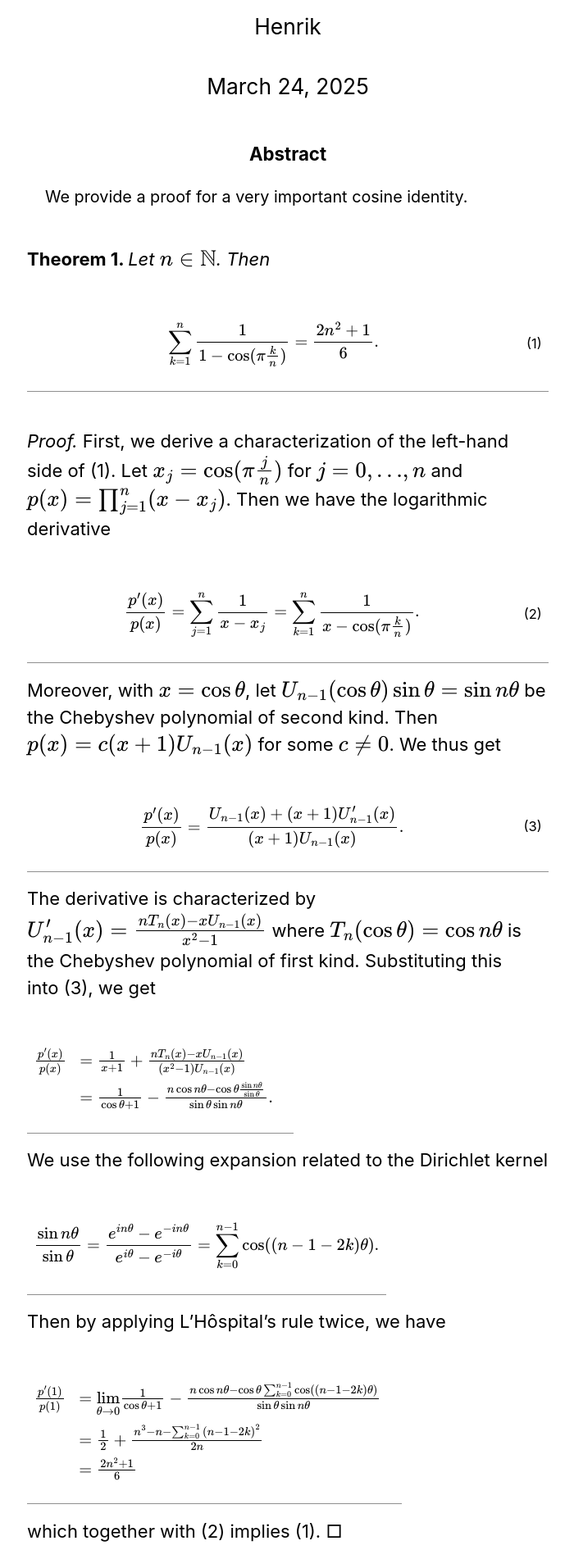
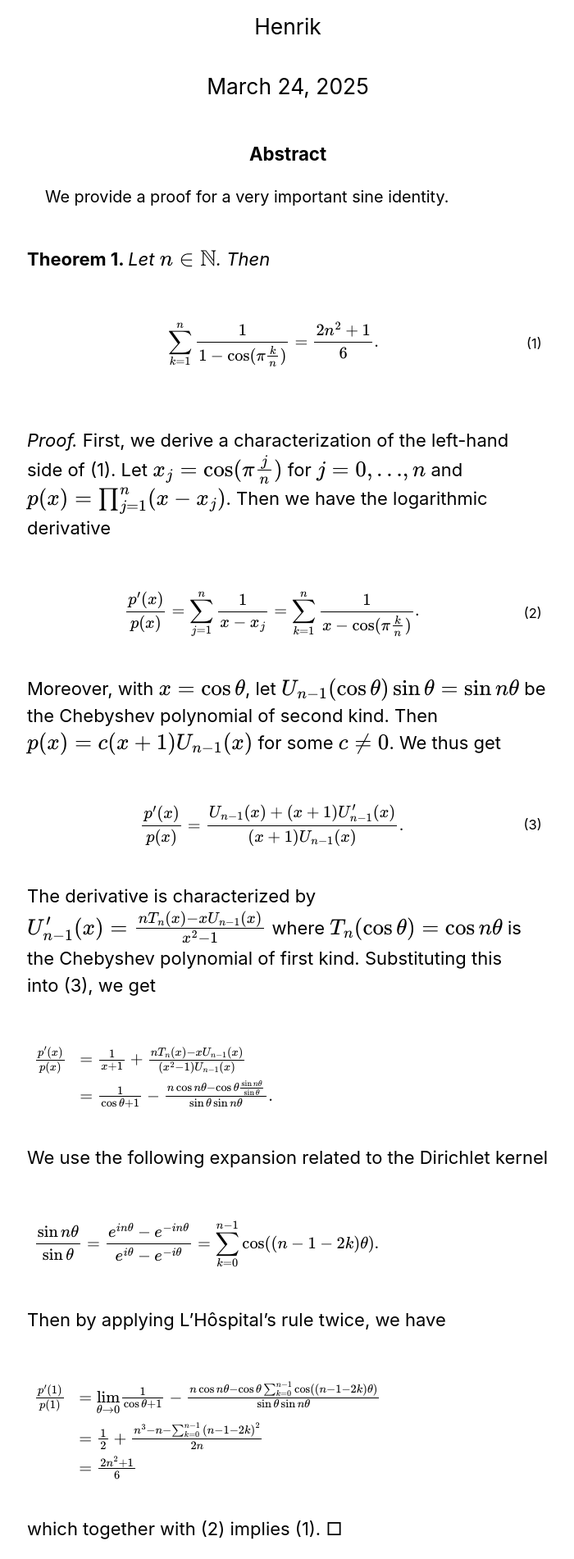
Before and after one commit to HEisenmann/HEisenmann.github.io, a Jekyll site: the page built from _posts/2025-03-24-Math_content.md, in a window 1280 px wide. Shown: the part 393-2295 px from the top of the page at 82% size, without its empty margins (289-989 px from the left). Built offline with Jekyll 4.4.1, drawn with Linux system fonts in a browser that asks for light colours; cached includes are drawn as plain includes; a script that is not in the unit is left out.

Commit message:
mathcontent test

```diff
--- a/_posts/2025-03-24-Math_content.md
+++ b/_posts/2025-03-24-Math_content.md
@@ -13,6 +13,9 @@
 <meta charset='utf-8' />
 <meta content='TeX4ht (https://tug.org/tex4ht/)' name='generator' />
 <meta content='width=device-width,initial-scale=1' name='viewport' />
+<link href='main.css' rel='stylesheet' type='text/css' />
+<meta content='main.tex' name='src' />
+ <script async='async' id='MathJax-script' src='https://cdn.jsdelivr.net/npm/mathjax@3/es5/mml-chtml.js' type='text/javascript'></script>
 </head><body>
    <div class='maketitle'>
 
@@ -26,7 +29,7 @@
 <h3 class='abstracttitle'>
 <span class='cmbx-9'>Abstract</span>
 </h3>
-     <!-- l. 52 --><p class='noindent'><span class='cmr-9'>We provide a proof for a very important cosine identity.</span>
+     <!-- l. 52 --><p class='noindent'><span class='cmr-9'>We provide a proof for a very important sine identity.</span>
 </p>
 </section>
    <div class='newtheorem'>
@@ -82,9 +85,10 @@
          <mrow><msup><mrow><mi>x</mi></mrow><mrow><mn>2</mn></mrow></msup><mo class='MathClass-bin' stretchy='false'>−</mo><mn>1</mn></mrow></mfrac>          </mrow></math>
 where <!-- l. 74 --><math display='inline' xmlns='http://www.w3.org/1998/Math/MathML'><mrow><msub><mrow><mi>T</mi></mrow><mrow><mi>n</mi></mrow></msub><mo class='MathClass-open' stretchy='false'>(</mo><mi class='qopname'>cos</mi><mo> ⁡<!-- FUNCTION APPLICATION --> </mo><!-- nolimits --><mi>𝜃</mi><mo class='MathClass-close' stretchy='false'>)</mo> <mo class='MathClass-rel' stretchy='false'>=</mo><mi class='qopname'> cos</mi><mo> ⁡<!-- FUNCTION APPLICATION --> </mo><!-- nolimits --><mi mathvariant='italic'>n𝜃</mi></mrow></math>
 is the Chebyshev polynomial of first kind. Substituting this into (<a href='#x1-5r3'>3<!-- tex4ht:ref: eq:logderivativeCheb  --></a>), we get
-</p><table class='equation-star'><tr><td>
-<!-- l. 75 --><math class='equation' display='block' xmlns='http://www.w3.org/1998/Math/MathML'><mrow>
-<mtable class='aligned'><mtr><mtd columnalign='right'><mfrac><mrow><msup><mrow><mi>p</mi></mrow><mrow><mi>′</mi></mrow></msup><mo class='MathClass-open' stretchy='false'>(</mo><mi>x</mi><mo class='MathClass-close' stretchy='false'>)</mo></mrow>
+</p><table class='equation'><tr><td>
+<!-- l. 75 --><p class='indent'>
+</p><!-- l. 75 --><math class='equation' display='block' xmlns='http://www.w3.org/1998/Math/MathML'><mrow>
+<mstyle class='label' id='x1-6r4'></mstyle><!-- endlabel --><mtable class='aligned'><mtr><mtd columnalign='right'><mfrac><mrow><msup><mrow><mi>p</mi></mrow><mrow><mi>′</mi></mrow></msup><mo class='MathClass-open' stretchy='false'>(</mo><mi>x</mi><mo class='MathClass-close' stretchy='false'>)</mo></mrow>
 <mrow><mi>p</mi><mo class='MathClass-open' stretchy='false'>(</mo><mi>x</mi><mo class='MathClass-close' stretchy='false'>)</mo></mrow></mfrac> </mtd><mtd columnalign='left'> <mo class='MathClass-rel' stretchy='false'>=</mo>    <mfrac><mrow><mn>1</mn></mrow>
 <mrow><mi>x</mi> <mo class='MathClass-bin' stretchy='false'>+</mo> <mn>1</mn></mrow></mfrac> <mo class='MathClass-bin' stretchy='false'>+</mo> <mfrac><mrow><mi>n</mi><msub><mrow><mi>T</mi></mrow><mrow><mi>n</mi></mrow></msub><mo class='MathClass-open' stretchy='false'>(</mo><mi>x</mi><mo class='MathClass-close' stretchy='false'>)</mo> <mo class='MathClass-bin' stretchy='false'>−</mo> <mi>x</mi><msub><mrow><mi>U</mi></mrow><mrow><mi>n</mi><mo class='MathClass-bin' stretchy='false'>−</mo><mn>1</mn></mrow></msub><mo class='MathClass-open' stretchy='false'>(</mo><mi>x</mi><mo class='MathClass-close' stretchy='false'>)</mo></mrow>
   <mrow><mo class='MathClass-open' stretchy='false'>(</mo><msup><mrow><mi>x</mi></mrow><mrow><mn>2</mn></mrow></msup> <mo class='MathClass-bin' stretchy='false'>−</mo> <mn>1</mn><mo class='MathClass-close' stretchy='false'>)</mo><msub><mrow><mi>U</mi></mrow><mrow><mi>n</mi><mo class='MathClass-bin' stretchy='false'>−</mo><mn>1</mn></mrow></msub><mo class='MathClass-open' stretchy='false'>(</mo><mi>x</mi><mo class='MathClass-close' stretchy='false'>)</mo></mrow></mfrac>  </mtd>    <mtd columnalign='right'></mtd>
@@ -94,17 +98,19 @@
        <mrow><mi class='qopname'> sin</mi><mo> ⁡<!-- FUNCTION APPLICATION --> </mo><!-- nolimits --><mi>𝜃</mi><mi class='qopname'>sin</mi><mo> ⁡<!-- FUNCTION APPLICATION --> </mo><!-- nolimits --><mi mathvariant='italic'>n𝜃</mi></mrow></mfrac>      <mo class='MathClass-punc' stretchy='false'>.</mo></mtd>
    </mtr>                                                               </mtable>
 </mrow></math></td></tr></table>
-<!-- l. 82 --><p class='indent'>   We use the following expansion related to the Dirichlet kernel </p><table class='equation-star'><tr><td>
-<!-- l. 83 --><math class='equation' display='block' xmlns='http://www.w3.org/1998/Math/MathML'><mrow>
-          <mfrac><mrow><mi class='qopname'>sin</mi><mo> ⁡<!-- FUNCTION APPLICATION --> </mo><!-- nolimits --><mi mathvariant='italic'>n𝜃</mi></mrow>
+<!-- l. 82 --><p class='indent'>   We use the following expansion related to the Dirichlet kernel </p><table class='equation'><tr><td>
+<!-- l. 83 --><p class='indent'>
+</p><!-- l. 83 --><math class='equation' display='block' xmlns='http://www.w3.org/1998/Math/MathML'><mrow>
+          <mstyle class='label' id='x1-7r4'></mstyle><!-- endlabel --><mfrac><mrow><mi class='qopname'>sin</mi><mo> ⁡<!-- FUNCTION APPLICATION --> </mo><!-- nolimits --><mi mathvariant='italic'>n𝜃</mi></mrow>
  <mrow><mi class='qopname'>sin</mi><mo> ⁡<!-- FUNCTION APPLICATION --> </mo><!-- nolimits --><mi>𝜃</mi></mrow></mfrac> <mo class='MathClass-rel' stretchy='false'>=</mo> <mfrac><mrow><msup><mrow><mi>e</mi></mrow><mrow><mi mathvariant='italic'>in𝜃</mi></mrow></msup> <mo class='MathClass-bin' stretchy='false'>−</mo> <msup><mrow><mi>e</mi></mrow><mrow><mo class='MathClass-bin' stretchy='false'>−</mo><mi mathvariant='italic'>in𝜃</mi></mrow></msup></mrow>
   <mrow><msup><mrow><mi>e</mi></mrow><mrow><mi mathvariant='italic'>i𝜃</mi></mrow></msup> <mo class='MathClass-bin' stretchy='false'>−</mo> <msup><mrow><mi>e</mi></mrow><mrow><mo class='MathClass-bin' stretchy='false'>−</mo><mi mathvariant='italic'>i𝜃</mi></mrow></msup></mrow></mfrac>   <mo class='MathClass-rel' stretchy='false'>=</mo><munderover accent='false' accentunder='false'><mrow><mo> ∑</mo>
   </mrow><mrow><mi>k</mi><mo class='MathClass-rel' stretchy='false'>=</mo><mn>0</mn></mrow><mrow><mi>n</mi><mo class='MathClass-bin' stretchy='false'>−</mo><mn>1</mn></mrow></munderover><mi class='qopname'> cos</mi><mo> ⁡<!-- FUNCTION APPLICATION --> </mo><!-- nolimits --><mo class='MathClass-open' stretchy='false'>(</mo><mo class='MathClass-open' stretchy='false'>(</mo><mi>n</mi> <mo class='MathClass-bin' stretchy='false'>−</mo> <mn>1</mn> <mo class='MathClass-bin' stretchy='false'>−</mo> <mn>2</mn><mi>k</mi><mo class='MathClass-close' stretchy='false'>)</mo><mi>𝜃</mi><mo class='MathClass-close' stretchy='false'>)</mo><mo class='MathClass-punc' stretchy='false'>.</mo>
 </mrow></math></td></tr></table>
-<!-- l. 86 --><p class='indent'>   Then by applying L’Hôspital’s rule twice, we have </p><table class='equation-star'><tr><td>
+<!-- l. 86 --><p class='indent'>   Then by applying L’Hôspital’s rule twice, we have </p><table class='equation'><tr><td>
+<!-- l. 87 --><p class='indent'>
 
-<!-- l. 87 --><math class='equation' display='block' xmlns='http://www.w3.org/1998/Math/MathML'><mrow>
-<mtable class='aligned'><mtr><mtd columnalign='right'><mfrac><mrow><msup><mrow><mi>p</mi></mrow><mrow><mi>′</mi></mrow></msup><mo class='MathClass-open' stretchy='false'>(</mo><mn>1</mn><mo class='MathClass-close' stretchy='false'>)</mo></mrow>
+</p><!-- l. 87 --><math class='equation' display='block' xmlns='http://www.w3.org/1998/Math/MathML'><mrow>
+<mstyle class='label' id='x1-8r4'></mstyle><!-- endlabel --><mtable class='aligned'><mtr><mtd columnalign='right'><mfrac><mrow><msup><mrow><mi>p</mi></mrow><mrow><mi>′</mi></mrow></msup><mo class='MathClass-open' stretchy='false'>(</mo><mn>1</mn><mo class='MathClass-close' stretchy='false'>)</mo></mrow>
 <mrow><mi>p</mi><mo class='MathClass-open' stretchy='false'>(</mo><mn>1</mn><mo class='MathClass-close' stretchy='false'>)</mo></mrow></mfrac> </mtd><mtd columnalign='left'> <mo class='MathClass-rel' stretchy='false'>=</mo><munder class='msub'><mrow><mi class='qopname'> lim</mi><mo> ⁡<!-- FUNCTION APPLICATION --> </mo></mrow><mrow><mi>𝜃</mi><mo class='MathClass-rel' stretchy='false'>→</mo><mn>0</mn></mrow></munder>       <mfrac><mrow><mn>1</mn></mrow>
 <mrow><mi class='qopname'>cos</mi><mo> ⁡<!-- FUNCTION APPLICATION --> </mo><!-- nolimits --><mi>𝜃</mi> <mo class='MathClass-bin' stretchy='false'>+</mo> <mn>1</mn></mrow></mfrac> <mo class='MathClass-bin' stretchy='false'>−</mo><mfrac><mrow><mi>n</mi><mi class='qopname'>cos</mi><mo> ⁡<!-- FUNCTION APPLICATION --> </mo><!-- nolimits --><mi mathvariant='italic'>n𝜃</mi> <mo class='MathClass-bin' stretchy='false'>−</mo><mi class='qopname'> cos</mi><mo> ⁡<!-- FUNCTION APPLICATION --> </mo><!-- nolimits --><mi>𝜃</mi><munderover accent='false' accentunder='false'><mrow><mo>∑</mo>
   </mrow><mrow><mi>k</mi><mo class='MathClass-rel' stretchy='false'>=</mo><mn>0</mn></mrow><mrow><mi>n</mi><mo class='MathClass-bin' stretchy='false'>−</mo><mn>1</mn></mrow></munderover><mi class='qopname'> cos</mi><mo> ⁡<!-- FUNCTION APPLICATION --> </mo><!-- nolimits --><mo class='MathClass-open' stretchy='false'>(</mo><mo class='MathClass-open' stretchy='false'>(</mo><mi>n</mi> <mo class='MathClass-bin' stretchy='false'>−</mo> <mn>1</mn> <mo class='MathClass-bin' stretchy='false'>−</mo> <mn>2</mn><mi>k</mi><mo class='MathClass-close' stretchy='false'>)</mo><mi>𝜃</mi><mo class='MathClass-close' stretchy='false'>)</mo></mrow>
@@ -117,7 +123,8 @@
     <mrow><mn>6</mn></mrow></mfrac>     </mtd>
    </mtr>                                                               </mtable>
 </mrow></math></td></tr></table>
-<!-- l. 107 --><p class='indent'>   which together with (<a href='#x1-4r2'>2<!-- tex4ht:ref: eq:logderivative  --></a>) implies (<a href='#x1-3r1'>1<!-- tex4ht:ref: eq:VII  --></a>).                                                 □
+<!-- l. 107 --><p class='indent'>
+<span>which together with (<a href='#x1-4r2'>2<!-- tex4ht:ref: eq:logderivative  --></a>) implies (<a href='#x1-3r1'>1<!-- tex4ht:ref: eq:VII  --></a>).    </span>                         <span>□  </span>
 </p>
    </div>
 
--- a/_sass/minimal-mistakes/_base.scss
+++ b/_sass/minimal-mistakes/_base.scss
@@ -70,7 +70,7 @@
 u,
 ins {
   text-decoration: none;
-  border-bottom: 1px solid $text-color;
+  // border-bottom: 1px solid $text-color;
   a {
     color: inherit;
   }
--- a/_sass/minimal-mistakes/_tables.scss
+++ b/_sass/minimal-mistakes/_tables.scss
@@ -29,7 +29,9 @@
 
 td {
   padding: 0.5em;
-  border-bottom: 1px solid mix(#000, $border-color, 25%);
+  // border-bottom: 1px solid mix(#000, $border-color, 25%);
+  border-bottom: 0px solid mix(#000, $border-color, 25%);
+
 }
 
 tr,
--- a/_sass/mystyles.scss
+++ b/_sass/mystyles.scss
@@ -50,7 +50,7 @@
 .Canvas { position:relative; }
 math { text-indent: 0em; }
 // body{ margin:1em auto; max-width:80ch; padding:0 .62em; }
-h1,h2,h3,h4,h5 { line-height:1.2; }
+// h1,h2,h3,h4,h5 { line-height:1.2; }
 @media print{ body{ max-width:none } }
 .partHead, likepartHead { font-size: 2em; }
 .chapterHead, likechapterHead { font-size: 1.7411em; }
@@ -114,7 +114,7 @@
 .hline hr, .cline hr{border:none;border-top:1px solid black;}
 .hline {border-top: 1px solid black;}
 .hline + .vspace:last-child{display:none;}
-.hline:first-child{border-bottom:1px solid black;border-top:none;}
+.hline:first-child{border-bottom:1px solid white;border-top:none;}
 .tabbing-right {text-align:right;}
 div.float, div.figure {margin-left: auto; margin-right: auto;}
 div.float img {text-align:center;}
@@ -130,7 +130,7 @@
 .array-hline + .array-vspace:last-child{display:none;}
 .hline-mtd, .array-hline td{ display:none }
 .array-hline + .array-row:last-child{display:none;}
-.array-hline:first-child{border-bottom:1px solid black;border-top:none;}
+.array-hline:first-child{border-bottom:1px solid white;border-top:none;}
 math .texttt { font-family: monospace; }
 math .textit { font-style: italic; }
 math .textsl { font-style: oblique; }
@@ -169,7 +169,7 @@
 .rotatebox{display: inline-block;}
 .equation-star td{text-align:center; vertical-align:middle; }
 table.equation-star { width:100%; }
-.boxed{border: 1px solid black; padding-left:2px; padding-right:2px;}
+.boxed{border: 1px solid white; padding-left:2px; padding-right:2px;}
 mtd.align-odd{margin-left:2em; text-align:right;}
 mtd.align-even{margin-right:2em; text-align:left;}
 div.algorithm table.caption { border-bottom: 1px solid black; margin-bottom:1pt; }
```
